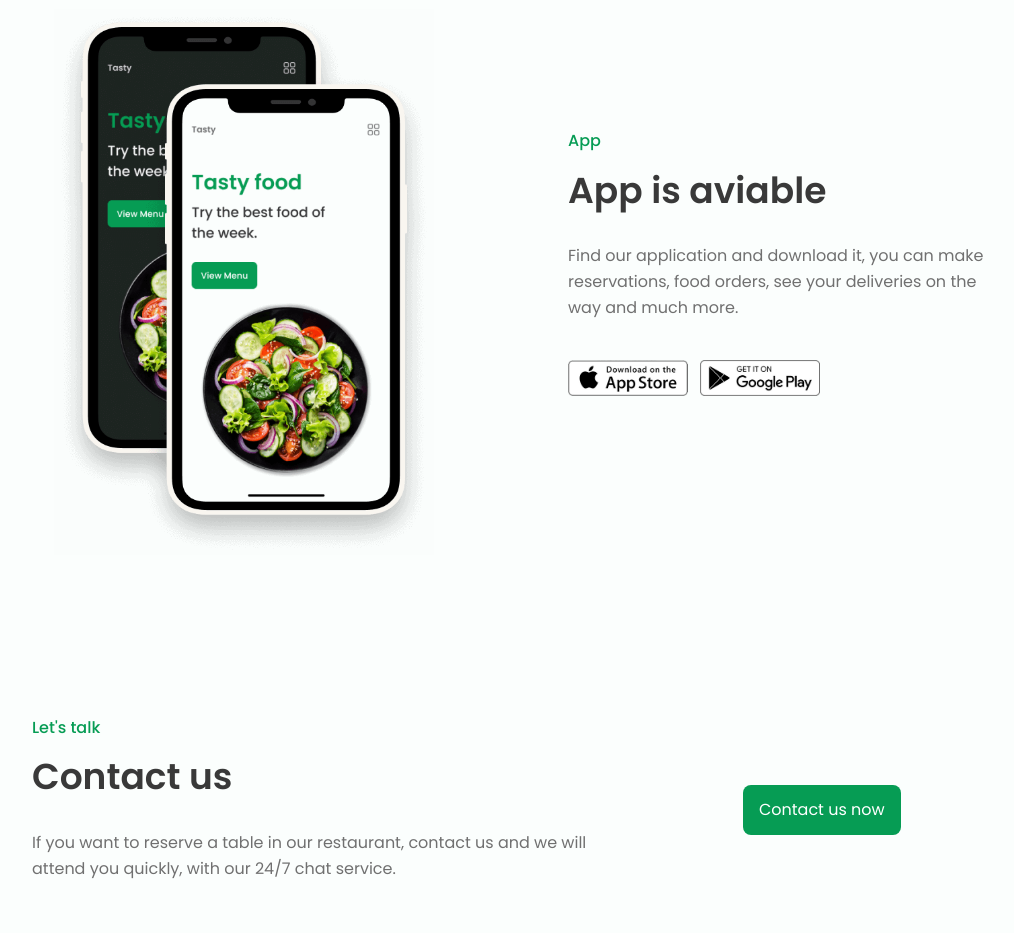
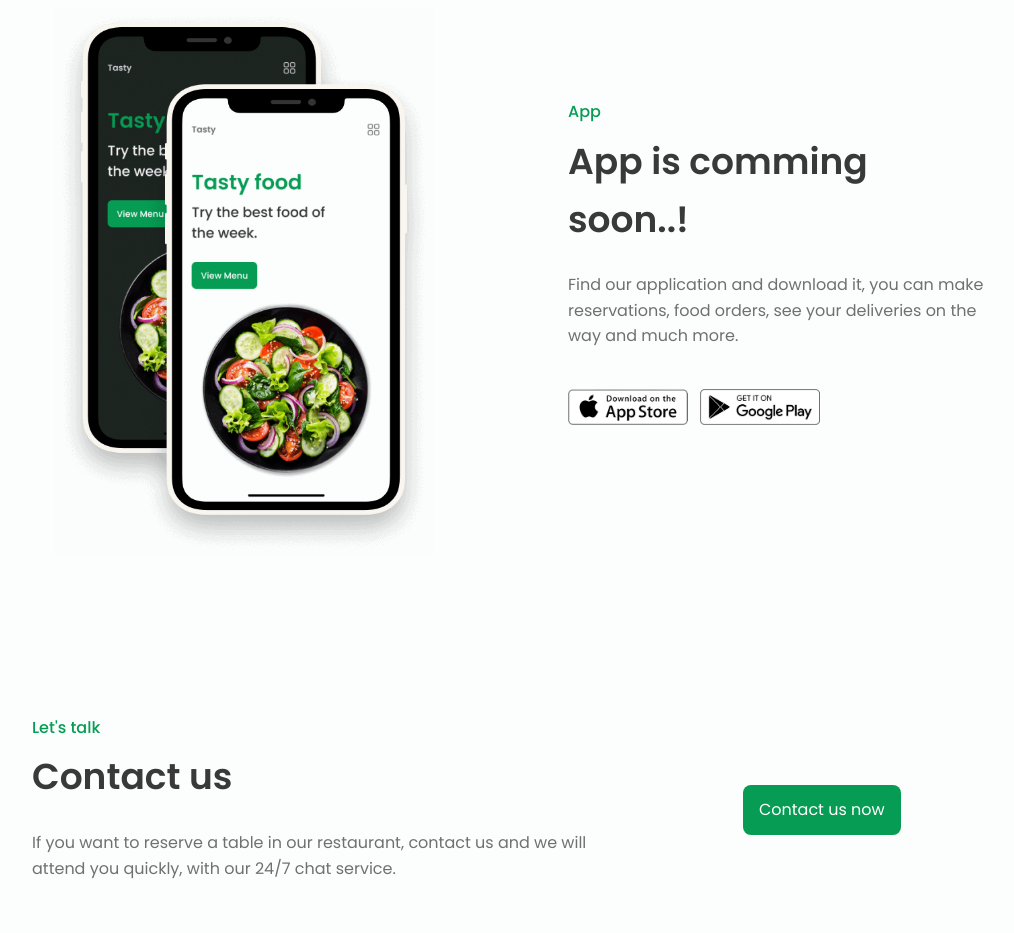
Before and after one commit to akahire/aakashahire.github.io, a plain HTML site: page index.html in a window 1280 px wide. Shown: the part 2400-3333 px from the top of the page, without its empty margins (128-1142 px from the left). Drawn offline with nearby package versions, Linux system fonts and the light colour scheme.

Commit message:
index html file updated

```diff
--- a/index.html
+++ b/index.html
@@ -394,7 +394,7 @@
                 <div class="app__container bd-grid">
                     <div class="app__data">
                         <span class="section-subtitle app__initial">App</span>
-                        <h2 class="section-title app__initial">App is aviable</h2>
+                        <h2 class="section-title app__initial">App is comming soon..!</h2>
                         <p class="app__description">Find our application and download it, you can make reservations, food orders, see your deliveries on the way and much more.</p>
                         <div class="app__stores">
                             <a href="#"><img src="assets/img/app1.png" alt="" class="app__store"></a>
```
